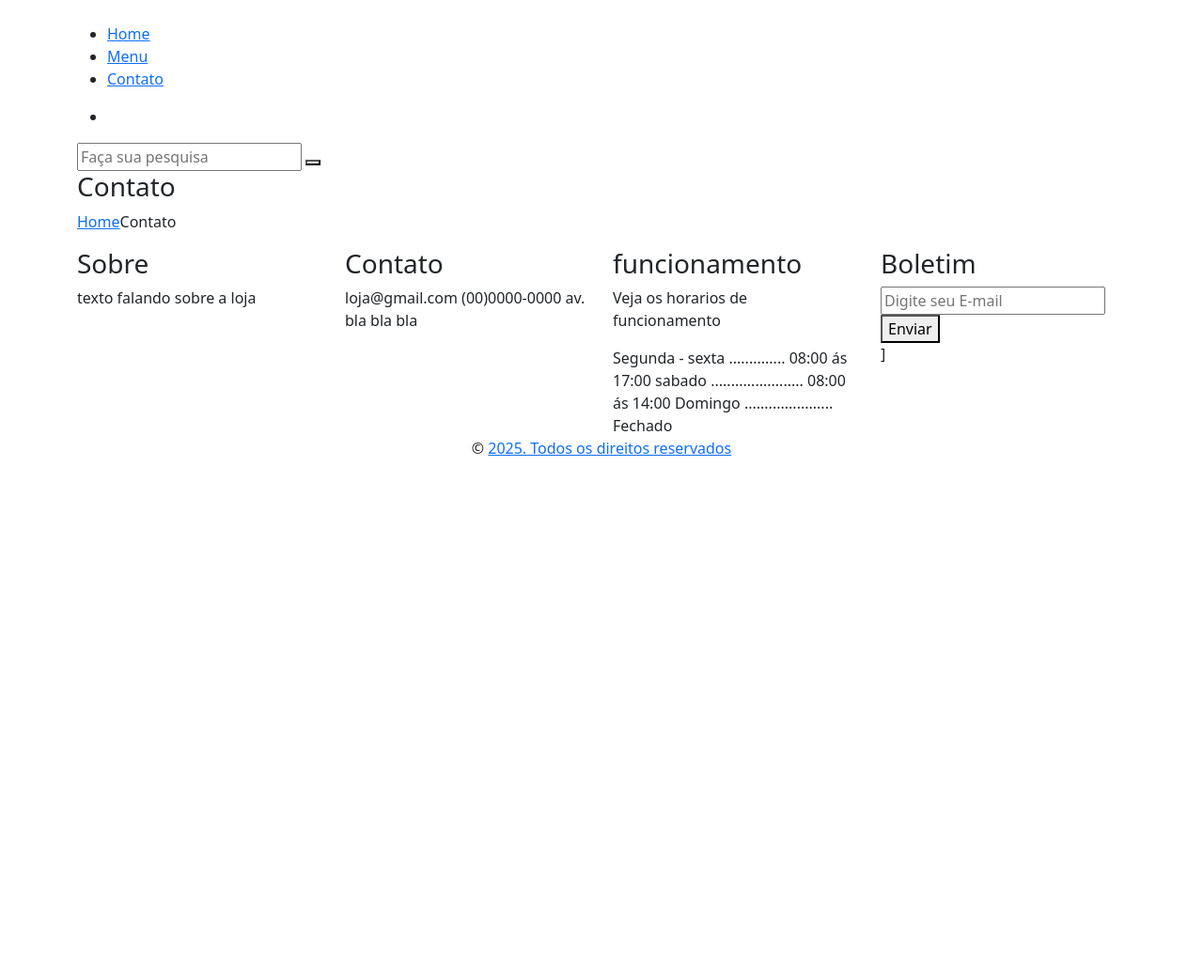
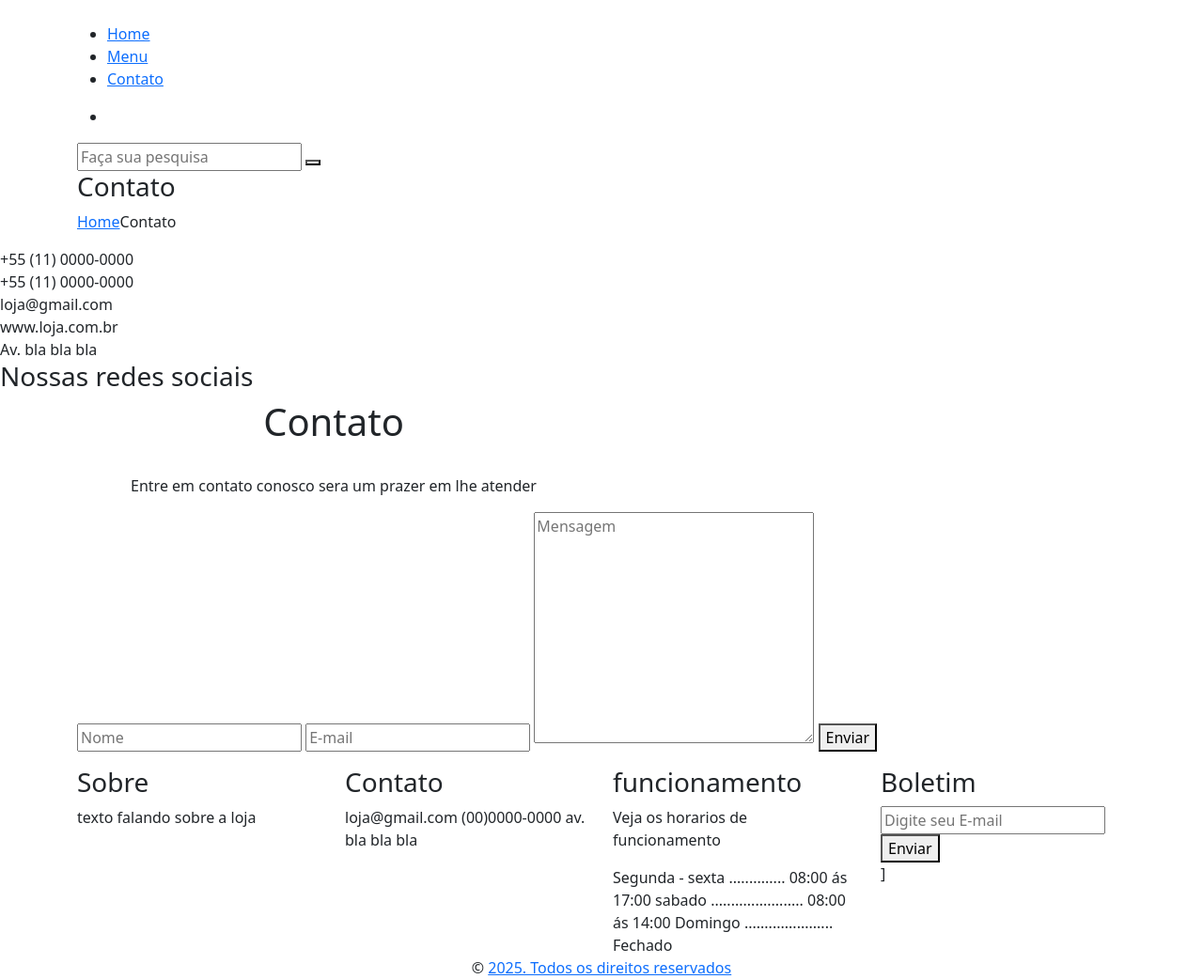
Before and after one commit to Danilo8922/loja-de-caf-dev-samurai, a plain HTML site: page contato.html in a window 1280 px wide. Shown: the whole page at 94% size. Before the commit the page ends 800 px from the top, so only its background shows below. Drawn offline with nearby package versions, Linux system fonts and the light colour scheme.

Commit message:
Pagina home finalizada, iniciação da estilizações das paginas

```diff
--- a/contato.html
+++ b/contato.html
@@ -72,6 +72,66 @@
                             </ul>
                         </div>
                     </div>
+                </div>
+            </div>
+        </div>
+    </section>
+
+    <section class="contact-info-map-area">
+        <!--Area do  mapa google-->
+        <div class="google-map-area">
+            <div id="contacts" class="map-area">
+                <div id="googleMap"></div>
+            </div>
+        </div>
+        <!--Fim area mapa google-->
+        <div class="contact-information-container">
+            <div class="single-information">
+                <span class="info-icon"><i class="zmdi zmdi-phone"></i></span>
+                <span class="info-text">+55 (11) 0000-0000 <br> +55 (11) 0000-0000 </span>
+            </div>
+            <div class="single-information">
+                <span class="info-icon"><i class="zmdi zmdi-globe"></i></span>
+                <span class="info-text">loja@gmail.com <br> www.loja.com.br</span>
+            </div>
+            <div class="single-information">
+                <span class="info-icon"><i class="zmdi zmdi-pin"></i></span>
+                <span class="info-text">Av. bla bla bla</span>
+            </div>
+
+            <div class="contact-links">
+                <h3>Nossas redes sociais</h3>
+                <div class="social-links">
+                    <a href="#"><i class="zmdi zmdi-facebook"></i></a>
+                    <a href="#"><i class="zmdi zmdi-google-plus"></i></a>
+                    <a href="#"><i class="zmdi zmdi-twitter"></i></a>
+                    <a href="#"><i class="zmdi zmdi-pinterest"></i></a>
+                    <a href="#"><i class="zmdi zmdi-linkedin"></i></a>
+                </div>
+            </div>
+        </div>
+    </section>
+
+    <section class="contact-form-area pt-100 pb-90 blog-section">
+        <div class="container">
+            <div class="row">
+                <div class="col-md-6 col-md-offset-3">
+                    <div class="section-title text-center">
+                        <h1>Contato</h1>
+                        <span><img src="" alt=""></span>
+                        <p>Entre em contato conosco sera um prazer em lhe atender</p>
+                    </div>
+                </div>
+            </div>
+            <div class="row">
+                <div class="col-md-12 col-sm-12 col-xs-12">
+                    <form action="#" id="contact-form">
+                        <input type="text" name="nome" placeholder="Nome">
+                        <input type="email" name="email" placeholder="E-mail">
+                        <textarea name="mensagem" cols="30" rows="10" placeholder="Mensagem"></textarea>
+                        <button type="submit" class="default-btn"><span>Enviar</span></button>
+                    </form>
+                    <p class="form-message"></p>
                 </div>
             </div>
         </div>
```
